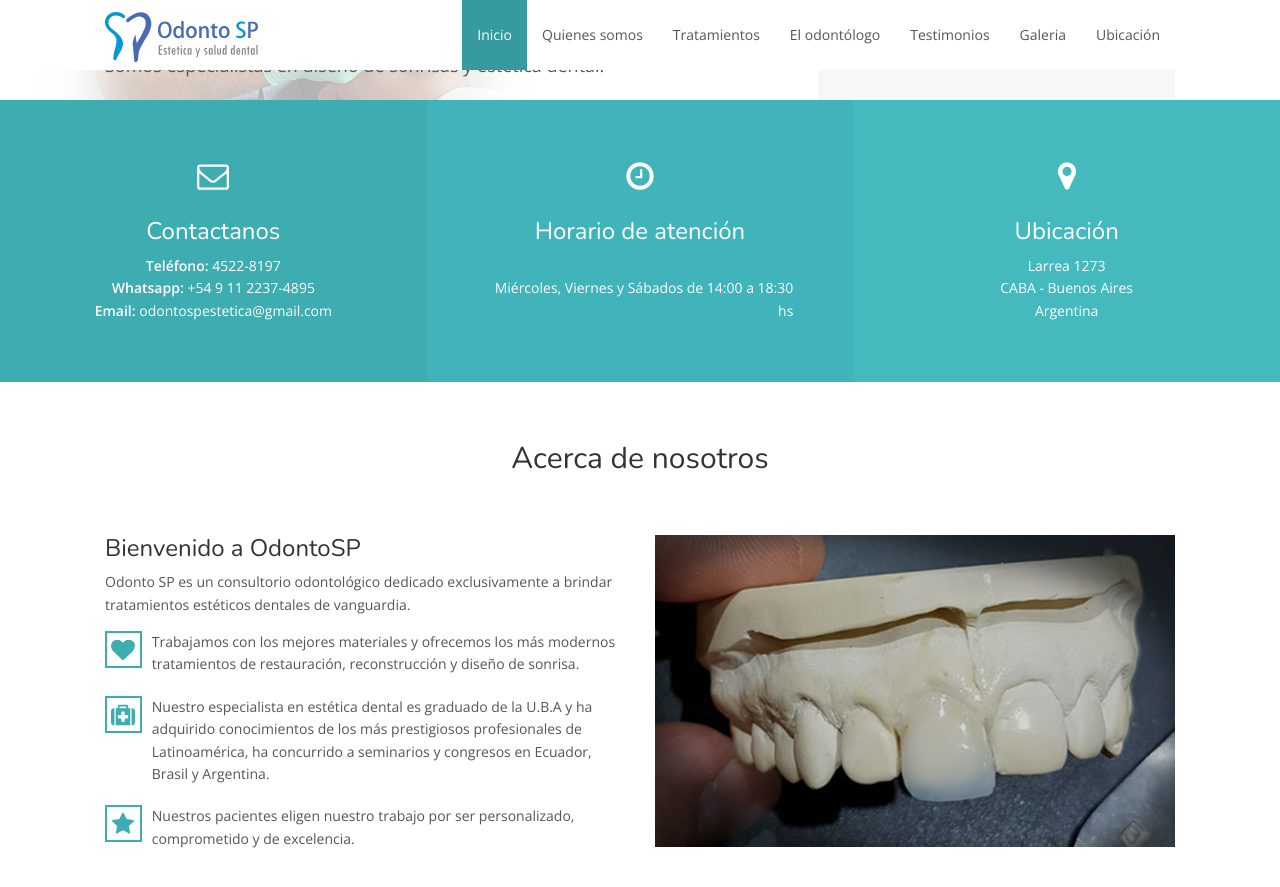
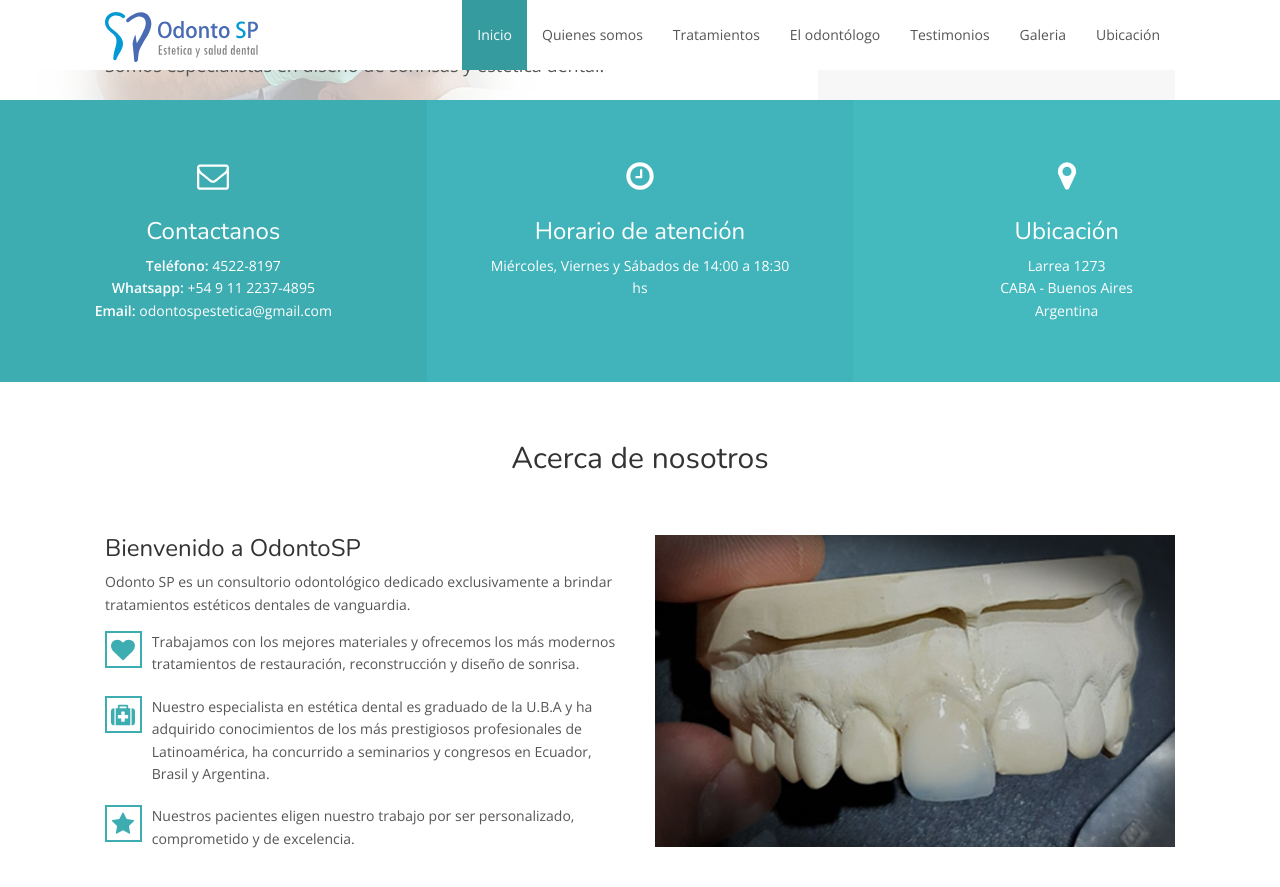
Before and after one commit to lucashpandolfo/lucashpandolfo, a Jekyll site: the page built from index.html, in a window 1280 px wide and 900 px high, scrolled down 413 px. Shown: the top 887 px of the window. Built offline with Jekyll 4.4.1, drawn with Linux system fonts in a browser that asks for light colours; nearby versions of some CDN libraries.

Commit message:
Centro el texto de los dias de atencion

```diff
--- a/index.html
+++ b/index.html
@@ -57,8 +57,7 @@ layout: default
     <table>
       <tbody>
         <tr>
-          <br>
-          <td>{{ site.dias_atencion }}</td>
+          <td style="text-align:center">{{ site.dias_atencion }}</td>
         </tr>
       </tbody>
     </table>
```
